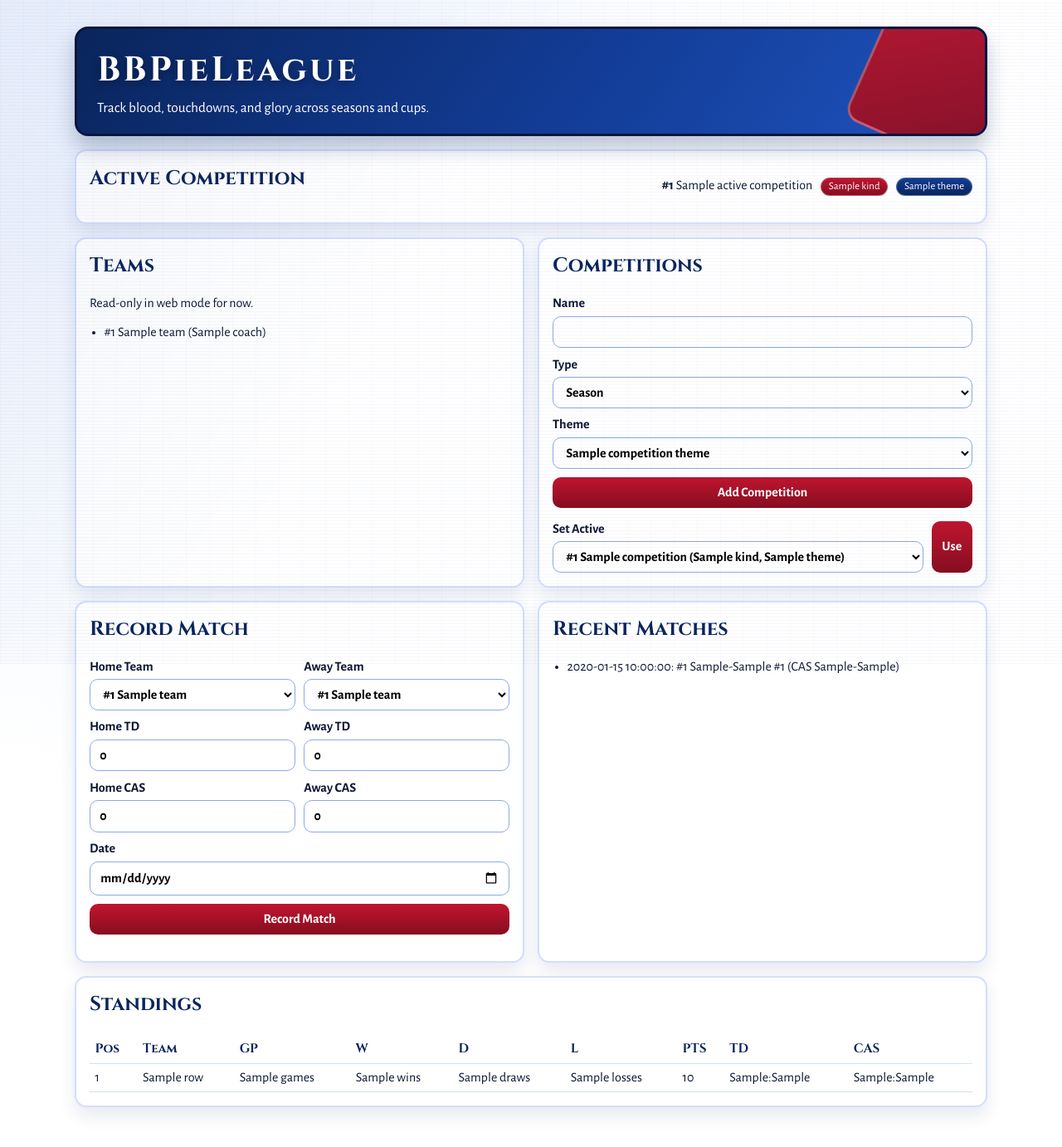
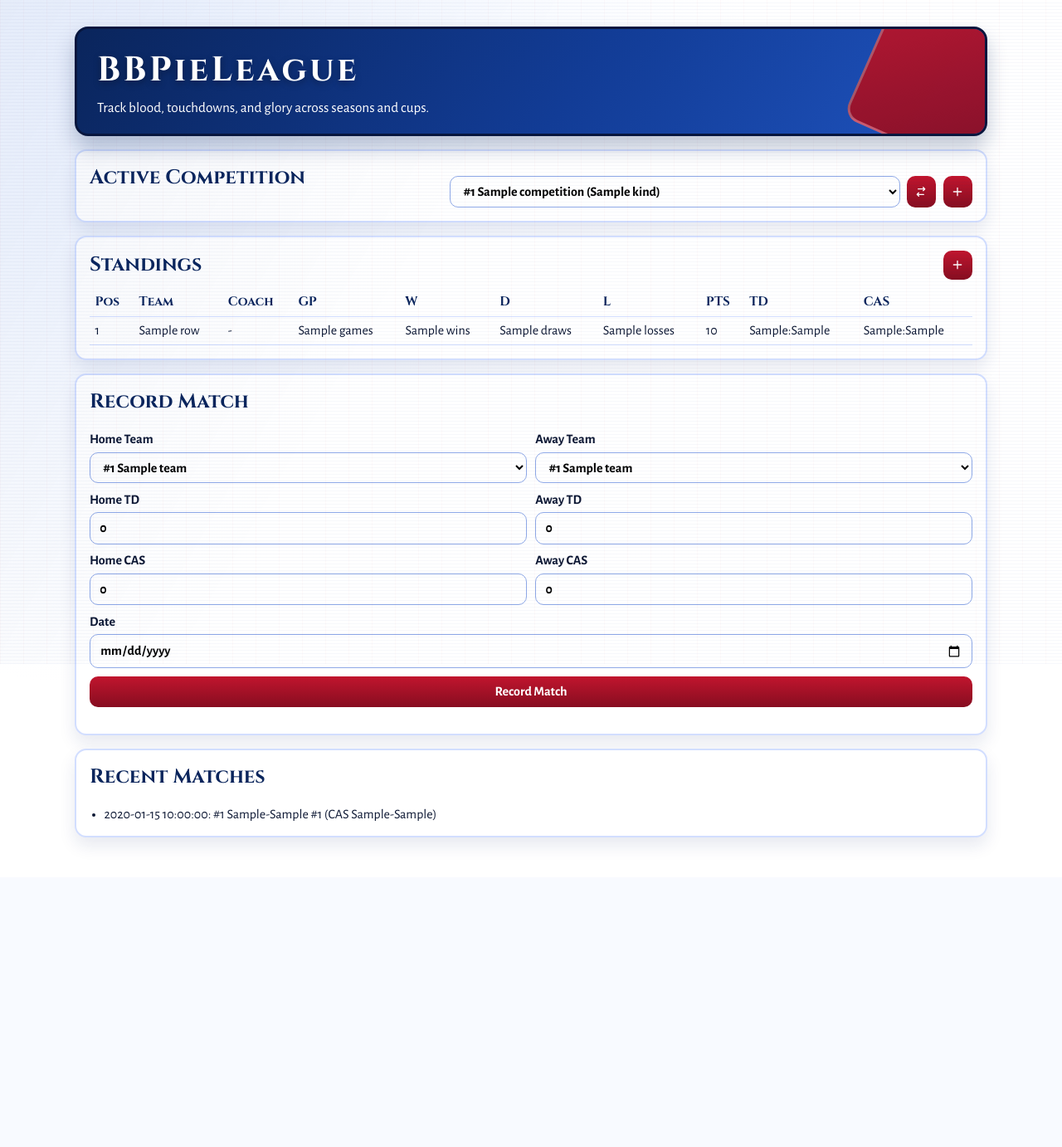
Before and after one commit to RalfKliemt/BBPieLeague, a Flask app: template src/bbpieleague/templates/index.html in a window 1280 px wide. Shown: the whole page at 83% size. After the commit the page ends 1011 px from the top, so only its background shows below. Run offline with Flask 3, Linux system fonts and the light colour scheme; the template is opened without the code that fills it: most values are stand-ins (such as "Sample title", 1, 10 or a date in 2020); parts of the project's set-up code (start-up, migrations or seed data) failed here and were passed over.

Commit message:
formatting

```diff
--- a/src/bbpieleague/static/style.css
+++ b/src/bbpieleague/static/style.css
@@ -171,9 +171,80 @@ body {
 }
 
 .current-context {
+  display: grid;
+  grid-template-columns: 1fr;
+  gap: 0.9rem;
+}
+
+.context-main p {
+  margin: 0.25rem 0 0;
+}
+
+.context-actions {
+  display: grid;
+  grid-template-columns: 1fr auto;
+  gap: 0.55rem;
+}
+
+.context-form {
+  display: grid;
+  grid-template-columns: 1fr auto;
+  gap: 0.5rem;
+}
+
+.icon-btn {
+  display: inline-grid;
+  place-items: center;
+  min-width: 2.2rem;
+  min-height: 2.2rem;
+  padding: 0.45rem;
+}
+
+.icon-btn svg {
+  width: 1rem;
+  height: 1rem;
+}
+
+.ghost-btn {
+  background: transparent;
+  color: var(--ink);
+  border: 1px solid var(--line-strong);
+  box-shadow: none;
+}
+
+.modal {
+  border: 2px solid var(--line-strong);
+  border-radius: 14px;
+  padding: 1rem;
+  width: min(92vw, 420px);
+  background: var(--card);
+  color: var(--ink);
+}
+
+.modal::backdrop {
+  background: rgba(4, 12, 28, 0.48);
+}
+
+.modal-close-row {
+  margin: 0;
+  display: flex;
+  justify-content: flex-end;
+}
+
+.modal-form {
+  margin-bottom: 0;
+}
+
+.section-head {
   display: flex;
   align-items: center;
   justify-content: space-between;
+  gap: 0.7rem;
+  margin-bottom: 0.55rem;
+}
+
+.section-head h2 {
+  margin-bottom: 0;
 }
 
 .pill {
@@ -270,6 +341,18 @@ button:hover {
   gap: 0.6rem;
 }
 
+.visually-hidden {
+  position: absolute;
+  width: 1px;
+  height: 1px;
+  padding: 0;
+  margin: -1px;
+  overflow: hidden;
+  clip: rect(0, 0, 0, 0);
+  white-space: nowrap;
+  border: 0;
+}
+
 .list {
   margin: 0;
   padding-left: 1.1rem;
@@ -339,6 +422,11 @@ tbody tr:nth-child(even) {
   .grid-two {
     grid-template-columns: 1fr 1fr;
   }
+
+  .current-context {
+    grid-template-columns: minmax(240px, 1fr) minmax(420px, 1.5fr);
+    align-items: end;
+  }
 }
 
 @media (max-width: 680px) {
@@ -354,4 +442,13 @@ tbody tr:nth-child(even) {
   .inline-form {
     grid-template-columns: 1fr;
   }
+
+  .context-form,
+  .context-actions {
+    grid-template-columns: 1fr;
+  }
+
+  .icon-btn {
+    width: 100%;
+  }
 }
--- a/src/bbpieleague/templates/index.html
+++ b/src/bbpieleague/templates/index.html
@@ -31,71 +31,149 @@
       {% endwith %}
 
       <section class="current-context card">
+        <div class="context-main">
           <h2>Active Competition</h2>
-        <p>
-          <strong>#{{ active_competition.id }}</strong>
-          {{ active_competition.name }}
-          <span class="pill">{{ active_competition.kind }}</span>
-          <span class="pill theme-pill">{{ active_competition.theme }}</span>
-        </p>
+        </div>
+
+        <div class="context-actions">
+          <form method="post" action="{{ url_for('use_competition') }}" class="context-form context-form-switch">
+            <label>
+              <span class="visually-hidden">Set active competition</span>
+              <select name="competition_id" aria-label="Set active competition">
+                {% for competition in competitions %}
+                  <option value="{{ competition.id }}" {% if competition.id == active_competition.id %}selected{% endif %}>
+                    #{{ competition.id }} {{ competition.name }} ({{ competition.kind }})
+                  </option>
+                {% endfor %}
+              </select>
+            </label>
+            <button type="submit" class="icon-btn" title="Switch active competition" aria-label="Switch active competition">
+              <svg viewBox="0 0 24 24" aria-hidden="true" focusable="false">
+                <path d="M7 7h12l-3-3m3 3-3 3M17 17H5l3 3m-3-3 3-3" fill="none" stroke="currentColor" stroke-width="2" stroke-linecap="round" stroke-linejoin="round" />
+              </svg>
+            </button>
+          </form>
+
+          <button
+            type="button"
+            class="icon-btn"
+            title="Add season"
+            aria-label="Add season"
+            onclick="document.getElementById('add-season-dialog').showModal()"
+          >
+            <svg viewBox="0 0 24 24" aria-hidden="true" focusable="false">
+              <path d="M12 5v14M5 12h14" fill="none" stroke="currentColor" stroke-width="2" stroke-linecap="round" />
+            </svg>
+          </button>
+        </div>
       </section>
 
-      <section class="grid-two">
-        <article class="card">
-          <h2>Teams</h2>
-          <p class="hint">Read-only in web mode for now.</p>
-          <ul class="list">
-            {% for team in teams %}
-              <li>#{{ team.id }} {{ team.name }} {% if team.coach %}<span>({{ team.coach }})</span>{% endif %}</li>
-            {% else %}
-              <li>No teams yet.</li>
-            {% endfor %}
-          </ul>
-        </article>
+      <dialog id="add-season-dialog" class="modal">
+        <form method="dialog" class="modal-close-row">
+          <button type="submit" class="icon-btn ghost-btn" aria-label="Close add season popup" title="Close">
+              <svg viewBox="0 0 24 24" aria-hidden="true" focusable="false">
+              <path d="M6 6l12 12M18 6L6 18" fill="none" stroke="currentColor" stroke-width="2" stroke-linecap="round" />
+              </svg>
+            </button>
+        </form>
 
-        <article class="card">
-          <h2>Competitions</h2>
-          <form method="post" action="{{ url_for('add_competition') }}" class="form-grid">
+        <h2>Add Season</h2>
+        <form method="post" action="{{ url_for('add_competition') }}" class="form-grid modal-form">
           <label>
-              Name
-              <input name="name" required />
+            Season Name
+            <input name="name" required placeholder="Season 2" />
           </label>
           <label>
-              Type
-              <select name="kind">
-                <option value="season">Season</option>
-                <option value="tournament">Tournament</option>
-              </select>
-            </label>
-            <label>
-              Theme
+            Color Theme
             <select name="theme">
               {% for theme_name in competition_themes %}
                 <option value="{{ theme_name }}">{{ theme_name|capitalize }}</option>
               {% endfor %}
             </select>
           </label>
-            <button type="submit">Add Competition</button>
+          <button type="submit">Create Season</button>
+        </form>
+      </dialog>
+
+      <section class="card">
+        <div class="section-head">
+          <h2>Standings</h2>
+          <button
+            type="button"
+            class="icon-btn"
+            title="Register team"
+            aria-label="Register team"
+            onclick="document.getElementById('add-team-dialog').showModal()"
+          >
+            <svg viewBox="0 0 24 24" aria-hidden="true" focusable="false">
+              <path d="M12 5v14M5 12h14" fill="none" stroke="currentColor" stroke-width="2" stroke-linecap="round" />
+            </svg>
+          </button>
+        </div>
+        <div class="table-wrap">
+          <table>
+            <thead>
+              <tr>
+                <th>Pos</th>
+                <th>Team</th>
+                <th>Coach</th>
+                <th>GP</th>
+                <th>W</th>
+                <th>D</th>
+                <th>L</th>
+                <th>PTS</th>
+                <th>TD</th>
+                <th>CAS</th>
+              </tr>
+            </thead>
+            <tbody>
+              {% for row in standings %}
+                <tr>
+                  <td>{{ loop.index }}</td>
+                  <td>{{ row.team_name }}</td>
+                  <td>{{ team_coaches.get(row.team_id, "") if team_coaches.get(row.team_id, "") else "-" }}</td>
+                  <td>{{ row.games }}</td>
+                  <td>{{ row.wins }}</td>
+                  <td>{{ row.draws }}</td>
+                  <td>{{ row.losses }}</td>
+                  <td>{{ row.points }}</td>
+                  <td>{{ row.td_for }}:{{ row.td_against }}</td>
+                  <td>{{ row.cas_for }}:{{ row.cas_against }}</td>
+                </tr>
+              {% else %}
+                <tr>
+                  <td colspan="10">No teams yet.</td>
+                </tr>
+              {% endfor %}
+            </tbody>
+          </table>
+        </div>
+      </section>
+
+      <dialog id="add-team-dialog" class="modal">
+        <form method="dialog" class="modal-close-row">
+          <button type="submit" class="icon-btn ghost-btn" aria-label="Close register team popup" title="Close">
+            <svg viewBox="0 0 24 24" aria-hidden="true" focusable="false">
+              <path d="M6 6l12 12M18 6L6 18" fill="none" stroke="currentColor" stroke-width="2" stroke-linecap="round" />
+            </svg>
+          </button>
         </form>
 
-          <form method="post" action="{{ url_for('use_competition') }}" class="inline-form">
+        <h2>Register Team</h2>
+        <form method="post" action="{{ url_for('add_team') }}" class="form-grid modal-form">
           <label>
-              Set Active
-              <select name="competition_id">
-                {% for competition in competitions %}
-                  <option value="{{ competition.id }}" {% if competition.id == active_competition.id %}selected{% endif %}>
-                    #{{ competition.id }} {{ competition.name }} ({{ competition.kind }}, {{ competition.theme }})
-                  </option>
-                {% endfor %}
-              </select>
+            Team Name
+            <input name="name" required placeholder="Middenheim Maulers" />
           </label>
-            <button type="submit">Use</button>
+          <label>
+            Coach
+            <input name="coach" placeholder="optional" />
+          </label>
+          <button type="submit">Create Team</button>
         </form>
-        </article>
-      </section>
+      </dialog>
 
-      <section class="grid-two">
-        <article class="card">
+      <section class="card">
         <h2>Record Match</h2>
         <form method="post" action="{{ url_for('add_match') }}" class="form-grid match-grid">
           <label>
@@ -136,9 +214,9 @@
           </label>
           <button type="submit">Record Match</button>
         </form>
-        </article>
+      </section>
 
-        <article class="card">
+      <section class="card">
         <h2>Recent Matches</h2>
         <ul class="list">
           {% for match in matches %}
@@ -153,47 +231,6 @@
             <li>No matches in this competition yet.</li>
           {% endfor %}
         </ul>
-        </article>
-      </section>
-
-      <section class="card">
-        <h2>Standings</h2>
-        <div class="table-wrap">
-          <table>
-            <thead>
-              <tr>
-                <th>Pos</th>
-                <th>Team</th>
-                <th>GP</th>
-                <th>W</th>
-                <th>D</th>
-                <th>L</th>
-                <th>PTS</th>
-                <th>TD</th>
-                <th>CAS</th>
-              </tr>
-            </thead>
-            <tbody>
-              {% for row in standings %}
-                <tr>
-                  <td>{{ loop.index }}</td>
-                  <td>{{ row.team_name }}</td>
-                  <td>{{ row.games }}</td>
-                  <td>{{ row.wins }}</td>
-                  <td>{{ row.draws }}</td>
-                  <td>{{ row.losses }}</td>
-                  <td>{{ row.points }}</td>
-                  <td>{{ row.td_for }}:{{ row.td_against }}</td>
-                  <td>{{ row.cas_for }}:{{ row.cas_against }}</td>
-                </tr>
-              {% else %}
-                <tr>
-                  <td colspan="9">No teams yet.</td>
-                </tr>
-              {% endfor %}
-            </tbody>
-          </table>
-        </div>
       </section>
     </main>
   </body>
```
Also changed, not shown: src/bbpieleague/web.py (+31 -2 lines). Lines whose indentation alone changed are shown as unchanged.
